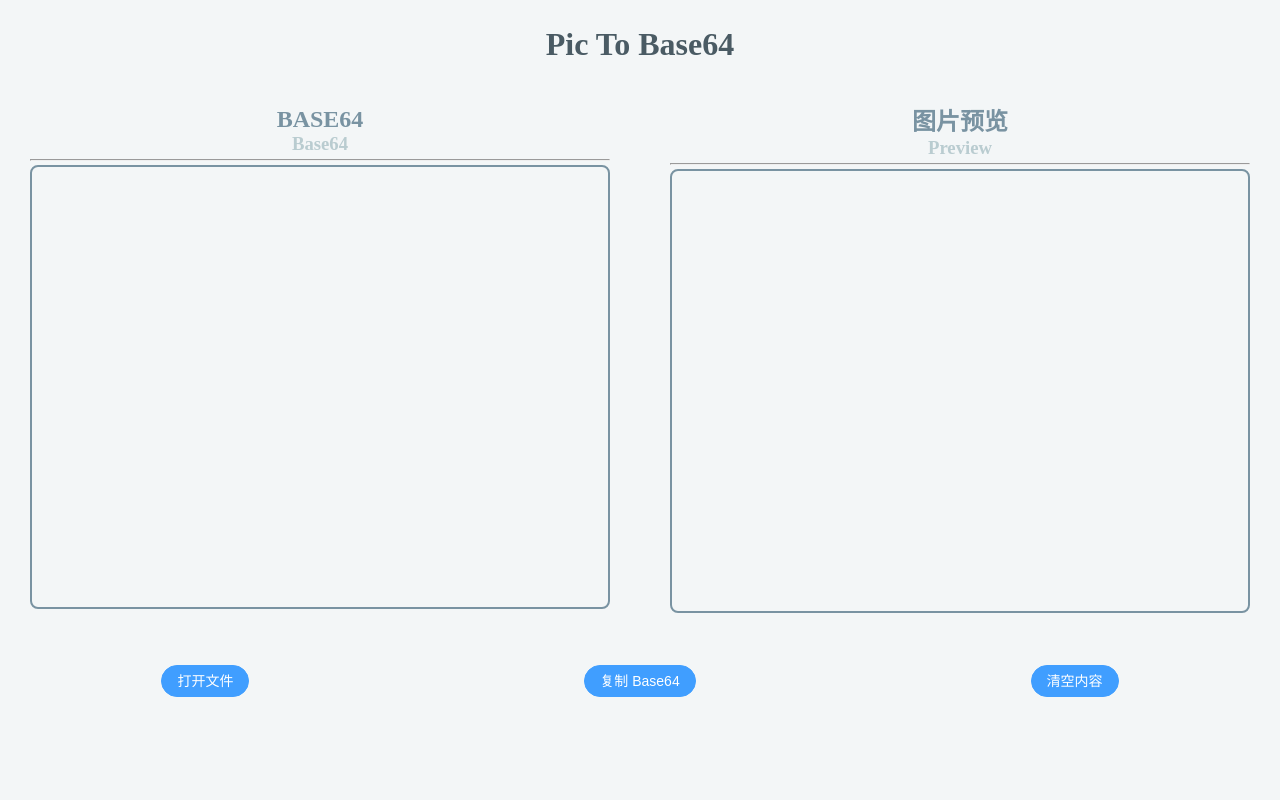
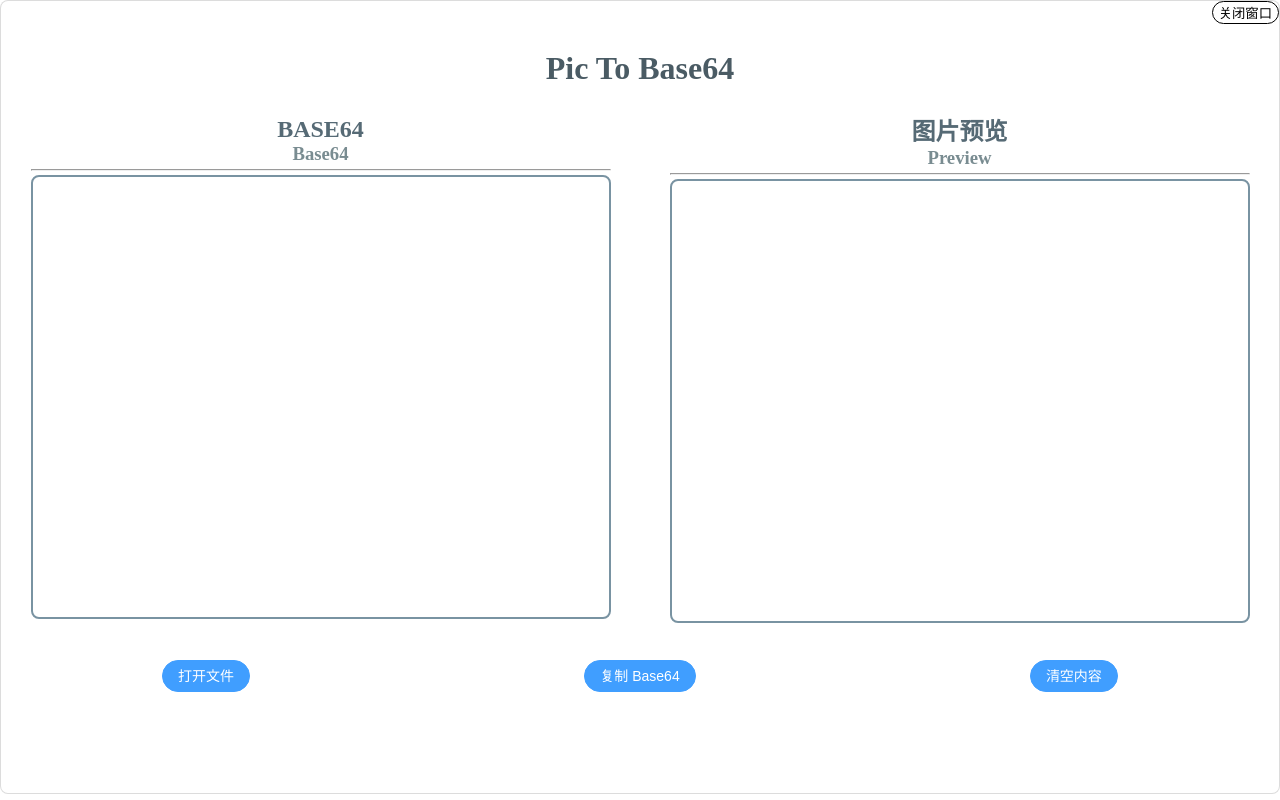
Before and after one commit to SIXiaolong1117/vue-pictobase64, a Vue app: page / in a window 1280 px wide. Built offline with nearby package versions, Linux system fonts and the light colour scheme.

Commit message:
窗口样式大改，增加透明背景，关闭frame。

```diff
--- a/electron/main.js
+++ b/electron/main.js
@@ -9,6 +9,8 @@ function createWindow() {
   const mainWindow = new BrowserWindow({
     width: 700,
     height: 600,
+    frame: false, // 无边框窗口
+    transparent: true,
     webPreferences: {
       preload: path.join(__dirname, 'preload.js'),
     },
--- a/src/App.vue
+++ b/src/App.vue
@@ -106,12 +106,20 @@ export default {
     InitEditor: function () {
       location.reload()
     },
+    // 关闭页面
+    close: function () {
+      window.close();
+    }
   },
 };
 </script>
 
 <template>
   <div ref="select_frame" class="box">
+    <div class="bar">
+      <input type="button" id="close_button" name="close" value="关闭窗口" onclick="window.close();" />
+      <!-- <el-button id="close_button" type="primary" v-on:click="close()" round>X</el-button> -->
+    </div>
     <h1>Pic To Base64</h1>
     <div class="display">
       <div class="code_div">
@@ -130,7 +138,7 @@ export default {
     <nav>
       <el-button id="input_button" type="primary" v-on:click="openFile()" round>打开文件</el-button>
       <el-button id="copy_button" type="primary" v-on:click="copyCode()" round>复制 Base64</el-button>
-      <el-button id="copy_button" type="primary" v-on:click="InitEditor()" round>清空内容</el-button>
+      <el-button id="init_button" type="primary" v-on:click="InitEditor()" round>清空内容</el-button>
       <input type="file" id="img_upload" @change="tirggerFile($event)" style="display:none" />
     </nav>
     <p id="time_diff"></p>
--- a/src/style.css
+++ b/src/style.css
@@ -24,10 +24,12 @@ img:not([src]) {
   opacity: 0;
 }
 
+html,
 body {
   height: 100vh;
   margin: 0;
-  background-color: #f3f6f7;
+  background-color: rgba(243, 246, 247, 0);
+  /* background-color: #f3f6f7; */
   -webkit-app-region: drag;
 }
 
@@ -46,15 +48,12 @@ h1 {
 }
 
 h2 {
-  color: #7993a2;
+  color: #566a75;
 }
 
-h3 {
-  color: #abc1c6ce;
-}
-
+h3,
 h4 {
-  color: #abc1c680;
+  color: #798c91;
 }
 
 hr {
@@ -128,7 +127,41 @@ textarea {
 .box,
 #app {
   height: 100%;
+
   margin: 0;
   display: flex;
   flex-direction: column;
 }
+
+#app {
+  height: 99%;
+  background-color: rgba(255, 255, 255, 0.85);
+  border-width: 1px;
+  border-radius: 8px;
+  border-style: solid;
+  border-color: rgba(83, 83, 83, 0.2);
+}
+
+#input_button,
+#copy_button,
+#init_button,
+#mini_button,
+#close_button {
+  -webkit-app-region: no-drag;
+}
+
+.bar,
+#mini_button,
+#close_button {
+  background-color: rgba(74, 91, 100, 0);
+  align-self: flex-end;
+}
+
+#mini_button,
+#close_button {
+  color: #000000;
+  border-width: 1px;
+  border-radius: 50px;
+  border-style: solid;
+  border-color: rgb(0, 0, 0);
+}
```
